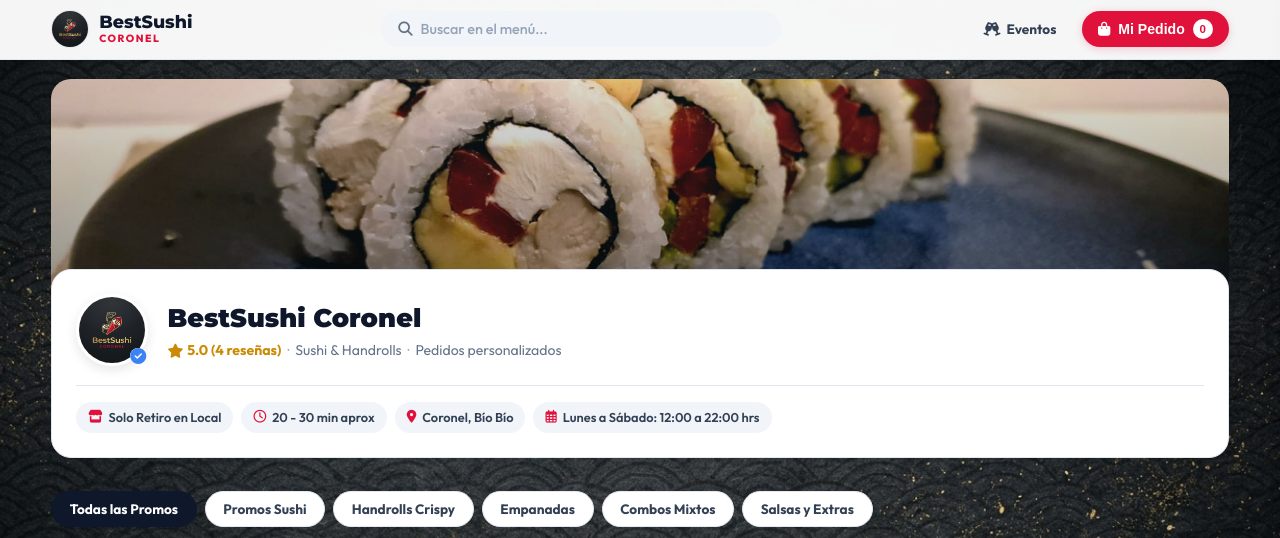
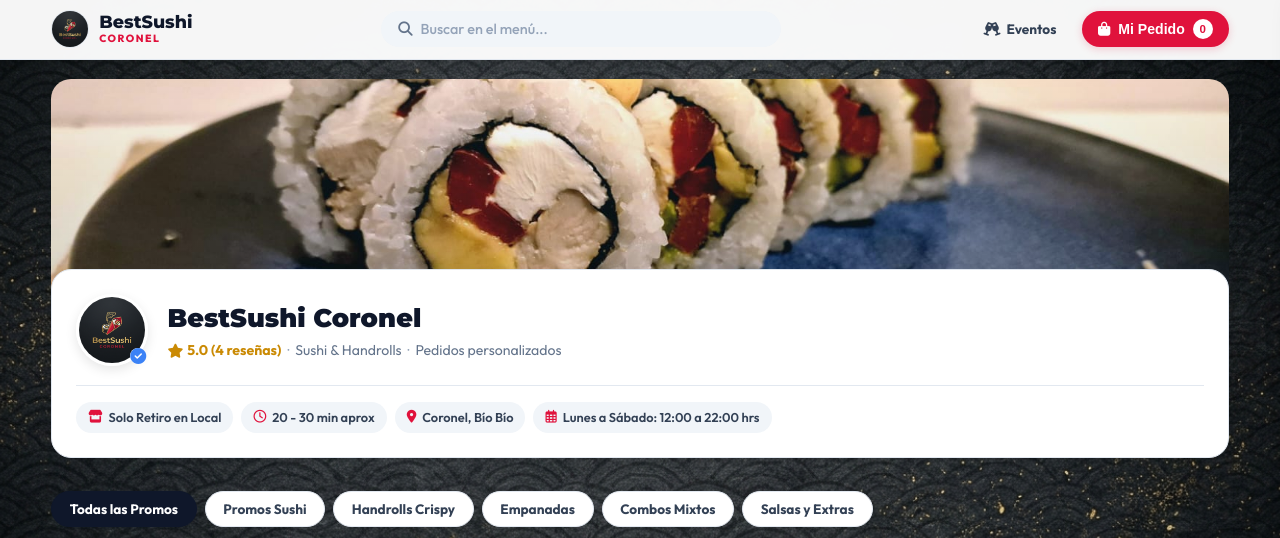
Before and after one commit to felipesagredo/bestsushicoronel, a website: page index.html in a window 1280 px wide. Shown: the top 538 px of the page. Drawn offline with Linux system fonts and the light colour scheme; no server answers.

Commit message:
FIX Imagen de portada

```diff
--- a/styles.css
+++ b/styles.css
@@ -352,7 +352,7 @@
   left: 0;
   width: 100%;
   height: 100%;
-  background: linear-gradient(180deg, rgba(0, 0, 0, 0.1) 0%, rgba(0, 0, 0, 0.45) 100%);
+  background: linear-gradient(180deg, rgba(0, 0, 0, 0) 0%, rgba(0, 0, 0, 0.15) 100%);
 }
 
 .store-profile-card {
```
